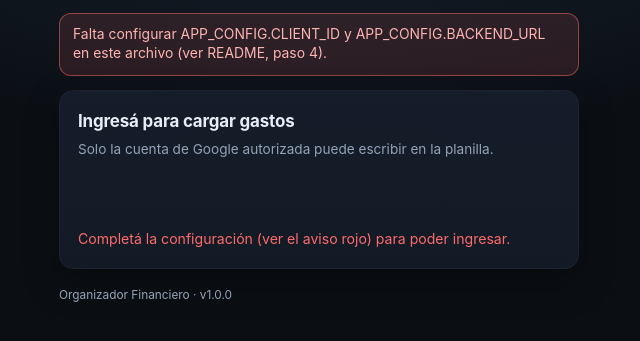
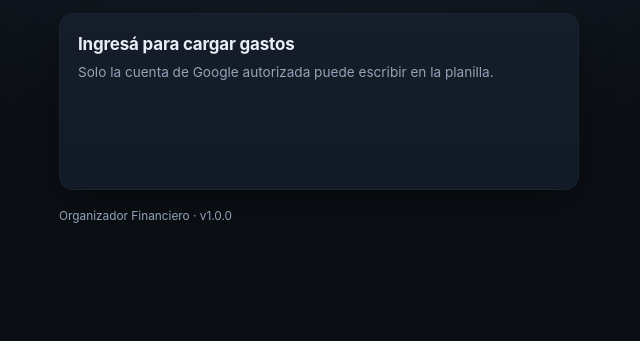
Before and after one commit to maurocampilongo/OrganizadorFinanciero, a plain HTML site: page frontend/index.html in a window 1280 px wide. Shown: the part 57-398 px from the top of the page, without its empty margins (321-961 px from the left). Drawn offline with Linux system fonts and the light colour scheme.

Commit message:
Configurar Client ID y URL del backend

```diff
--- a/frontend/index.html
+++ b/frontend/index.html
@@ -271,8 +271,8 @@
      * de Gemini vive solo en las Propiedades del script del backend.
      * ==================================================================== */
     const APP_CONFIG = {
-      CLIENT_ID: 'PEGAR_CLIENT_ID.apps.googleusercontent.com',
-      BACKEND_URL: 'PEGAR_URL_EXEC_DE_APPS_SCRIPT',
+      CLIENT_ID: '416301605473-aruriga7ei2bkv9iavbu2058rl67s7lb.apps.googleusercontent.com',
+      BACKEND_URL: 'https://script.google.com/macros/s/AKfycbzuIfo-AaEdsHoVdqjdnR3t2ZNzSNIS9Y2ku_uSQKax6zmXrQyZ5FI3ogGydce19Tqe_g/exec',
       CATEGORIAS: ['Supermercado', 'Servicios', 'Transporte', 'Salidas', 'Salud', 'Hogar', 'Otros'],
       PERSONAS: ['Mauro', 'Compartido'],
       MAX_IMAGE_WIDTH: 1024,
```
